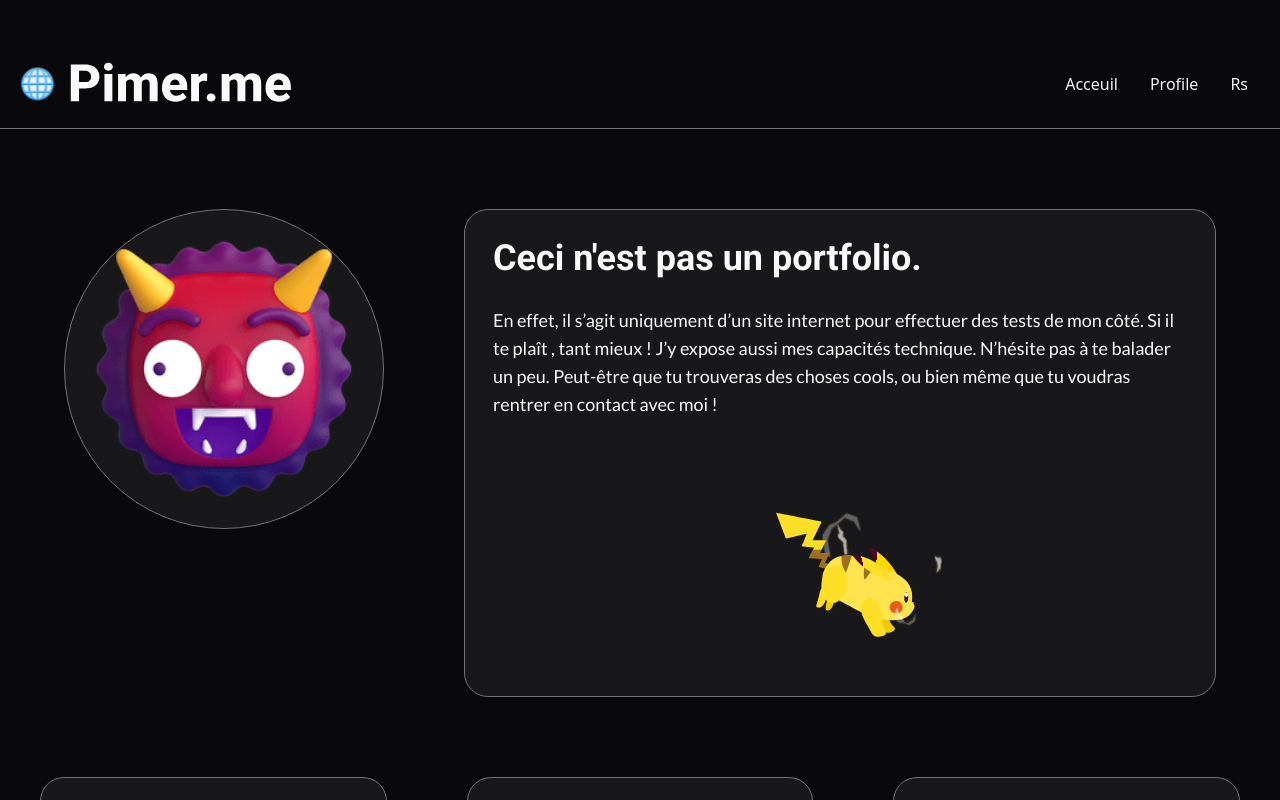
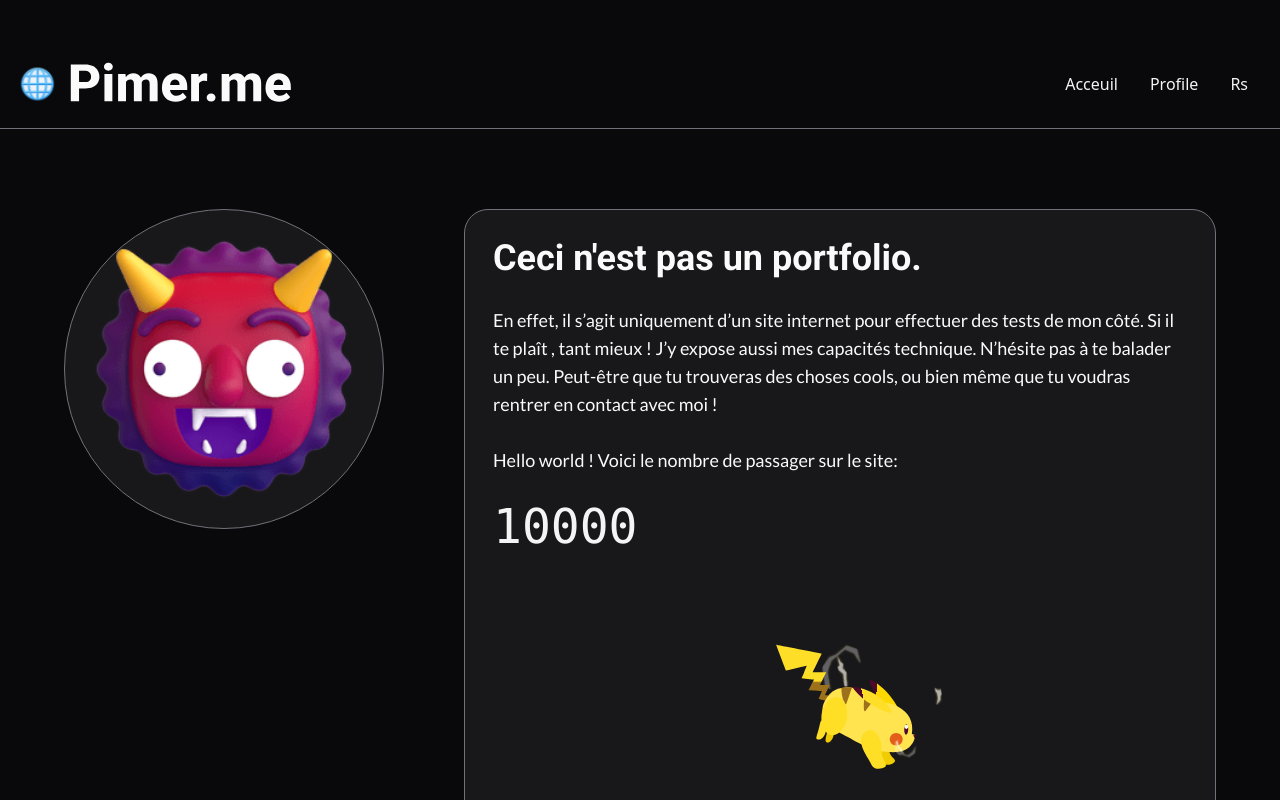
Before and after one commit to Pimer0/Pimerme, a React (Vite) app: page / in a window 1280 px wide. Shown: the top 800 px of the page. Built offline with nearby package versions, Linux system fonts and the light colour scheme.

Commit message:
ajout d'animations sur la hp

```diff
--- a/package.json
+++ b/package.json
@@ -12,6 +12,9 @@
   "dependencies": {
     "@headlessui/react": "^1.7.18",
     "@heroicons/react": "^2.1.1",
+    "@react-three/drei": "^9.101.0",
+    "@types/three": "^0.162.0",
+    "animejs": "^3.2.2",
     "clsx": "^2.1.0",
     "framer-motion": "^11.0.8",
     "prop-types": "^15.8.1",
@@ -25,6 +28,7 @@
     "tailwind-merge": "^2.2.1"
   },
   "devDependencies": {
+    "@types/animejs": "^3.1.12",
     "@types/react": "^18.2.56",
     "@types/react-dom": "^18.2.19",
     "@types/react-lottie": "^1.2.10",
--- a/src/components/BoutonReactionTaped.tsx
+++ b/src/components/BoutonReactionTaped.tsx
@@ -1,4 +1,5 @@
 import React from 'react';
+import { motion } from "framer-motion";
 
 interface BoutonReactionTapedProps {
     onReactionSelect: (imageSrc: string) => void; // Prop de rappel pour gérer la sélection de la réaction
@@ -12,7 +13,8 @@ const BoutonReactionTaped: React.FC<BoutonReactionTapedProps> = ({ onReactionSel
     };
 
     return (
-        <div className={`bg-zinc-900 rounded-3xl border-zinc-500 border overflow-hidden ml-5 mb-4 w-fit ${className}`}>
+        <motion.div whileHover={{ scale: 1.1 }}
+        transition={{ type: "spring", stiffness: 400, damping: 10 }} className={`bg-zinc-900 rounded-3xl border-zinc-500 border overflow-hidden ml-5 mb-4 w-fit ${className}`}>
             <button onClick={() => handleReactionClick('./src/assets/img/AstonishedFace.svg')}>
                 <img className="m-2" src="./src/assets/img/AstonishedFace.svg" alt="Astonished Face" />
             </button>
@@ -25,7 +27,7 @@ const BoutonReactionTaped: React.FC<BoutonReactionTapedProps> = ({ onReactionSel
             <button onClick={() => handleReactionClick('./src/assets/img/ExplodingHead.svg')}>
                 <img className="m-2" src="./src/assets/img/ExplodingHead.svg" alt="Exploding Head" />
             </button>
-        </div>
+        </motion.div>
     );
 }
 
--- a/src/components/MySwiper.tsx
+++ b/src/components/MySwiper.tsx
@@ -19,7 +19,7 @@ const Slider = ({ data }) => {
             {data.map((item, idx) => (
                 <img src={item.src} alt={item.alt} key={idx} className={slide === idx ? "slide" : "slide hidden"} />
             ))}
-            <BsArrowRightCircleFill className="arrow arrow-right absolute right-64" onClick={nextSlide} />
+            <BsArrowRightCircleFill className="arrow arrow-right absolute right" onClick={nextSlide} />
             <div className="flex absolute bottom-4">
                 {data.map((_, idx) => (
                     <button className={slide === idx ? 'indicator' : 'indicator indicator-inactive'} key={idx} onClick={() => null}></button>
--- a/src/components/Pages/Home.tsx
+++ b/src/components/Pages/Home.tsx
@@ -17,13 +17,19 @@ function Home() {
     <main className="m-0 flex flex-col place-content-center min-w-[320px] h-screen py-10">
       {/* ici vient les components */}
 
-      <div className="flex mr-6 ml-6">
-        <motion.div whileHover={{ scale: 0.8 }}>
+      <motion.div initial={{ opacity: 0, scale: 0.5 }}
+        animate={{ opacity: 1, scale: 1 }}
+        transition={{
+          duration: 0.8,
+          delay: 0.5,
+          ease: [0, 0.71, 0.2, 1.01]
+        }} className="flex mr-6 ml-6">
+        <div >
                   <Profilepic/>
-        </motion.div>
+        </div>
 
         <PresentationCard />
-      </div>
+      </motion.div>
       <motion.div initial={{ opacity: 0, scale: 0.5 }}
     animate={{ opacity: 1, scale: 1 }}
     transition={{ duration: 0.5 }} className="flex flex-row place-content-center">
--- a/src/components/Pages/Profile.tsx
+++ b/src/components/Pages/Profile.tsx
@@ -1,4 +1,6 @@
 import React from 'react'
+
+
 
 export default function Profile() {
   return (
@@ -6,6 +8,7 @@ export default function Profile() {
         <h1>
             Bienvenue sur mon profile 3D
         </h1>
+
         </div>
   )
 }
--- a/src/components/PresentationCard.tsx
+++ b/src/components/PresentationCard.tsx
@@ -1,13 +1,33 @@
 import Pikachu from "./Pikachu";
+import { motion } from "framer-motion";
+import anime from "animejs/lib/anime.es";
 
+const pre = document.querySelector('.pre');
+/* const div = document.querySelector('.divAnime'); */
+
+anime({
+    targets: pre,
+    innerHTML: [0, 10000],
+    easing: 'linear',
+    round: 10,
+    loop: true,
+});
+
+/* anime ({
+    targets: div,
+    translateY: -150,
+}); */
 
 function PresentationCard() {
     return (
-        <div className="bg-zinc-900 max-h-fit w-2/3 rounded-3xl border-zinc-500 border m-10 overflow-hidden">
+        <motion.div
+         className="divAnime bg-zinc-900 max-h-fit w-2/3 rounded-3xl border-zinc-500 border m-10 overflow-hidden">
             <h1 className="m-7">Ceci n'est pas un portfolio.</h1>
             <p className="m-7">En effet, il s’agit uniquement d’un site internet pour effectuer des tests de mon côté. Si il te plaît , tant mieux ! J’y expose aussi mes capacités technique. N’hésite pas à te balader un peu. Peut-être que tu trouveras des choses cools, ou bien même que tu voudras rentrer en contact avec moi !</p>
+            <p className="m-7">Hello world ! Voici le nombre de passager sur le site:</p>
+            <pre className="pre text-zinc-100 text-5xl m-7">10000</pre>
         <Pikachu/>
-        </div>
+        </motion.div>
 
      );
 }
--- a/src/components/Showcasecard.tsx
+++ b/src/components/Showcasecard.tsx
@@ -23,7 +23,9 @@ function ShowCasecard(props) {
     }, []);
 
     return (
-        <motion.div className="bg-zinc-900 max-h-fit w-100 rounded-3xl border-zinc-500 border m-10 overflow-hidden">
+        <motion.div whileHover={{ scale: 1.1 }}
+        whileTap={{ scale: 0.9 }}
+        transition={{ type: "spring", stiffness: 400, damping: 17 }}className="bg-zinc-900 max-h-fit w-100 rounded-3xl border-zinc-500 border m-10 overflow-hidden">
             <h1 className="m-5">{props.title}</h1>
             <h2 className="m-5">{props.sousTitle}</h2>
             <div className="overflow-hidden rounded-3xl border-zinc-500 border m-7 max-h-40">
```
Also changed, not shown: 65ef51479cd707cb86c54e91.tsx (added, +54 -0 lines), 2 other files (tests, documents, lock files or other folders).
